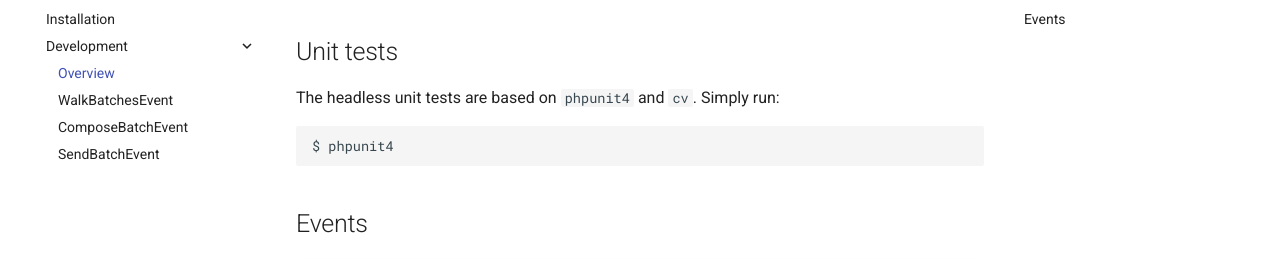
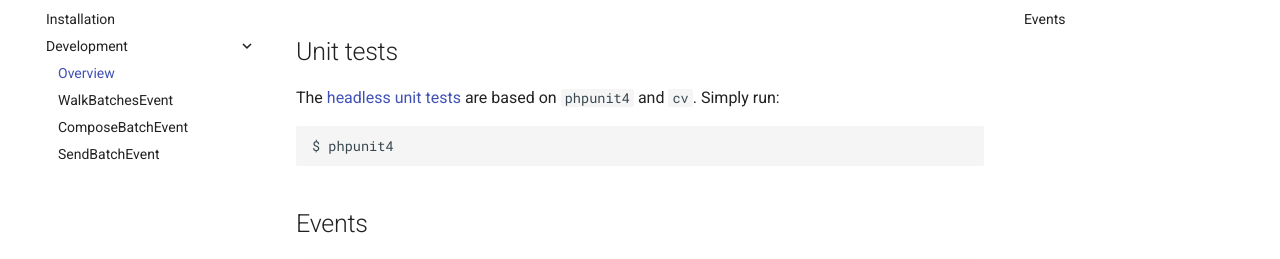
Before and after one commit to civicrm/org.civicrm.flexmailer, an MkDocs documentation site: the page built from docs/develop/index.md, in a window 1280 px wide and 900 px high. Shown: the part 146-405 px from the top of the window. Built offline with MkDocs 1.6.1 and Material for MkDocs 9.7.7, drawn with Linux system fonts in a browser that asks for light colours; comment, search, counter and statistics services are not loaded; old or Windows-style settings are respelled for this version of MkDocs; part of the change alters nothing that is shown.

````diff
--- a/docs/develop/index.md
+++ b/docs/develop/index.md
@@ -1,6 +1,6 @@
 ## Unit tests
 
-The headless unit tests are based on `phpunit4` and `cv`. Simply run:
+The [headless unit tests](https://docs.civicrm.org/dev/en/latest/testing/#headless) are based on `phpunit4` and `cv`. Simply run:
 
 ```
 $ phpunit4
````
